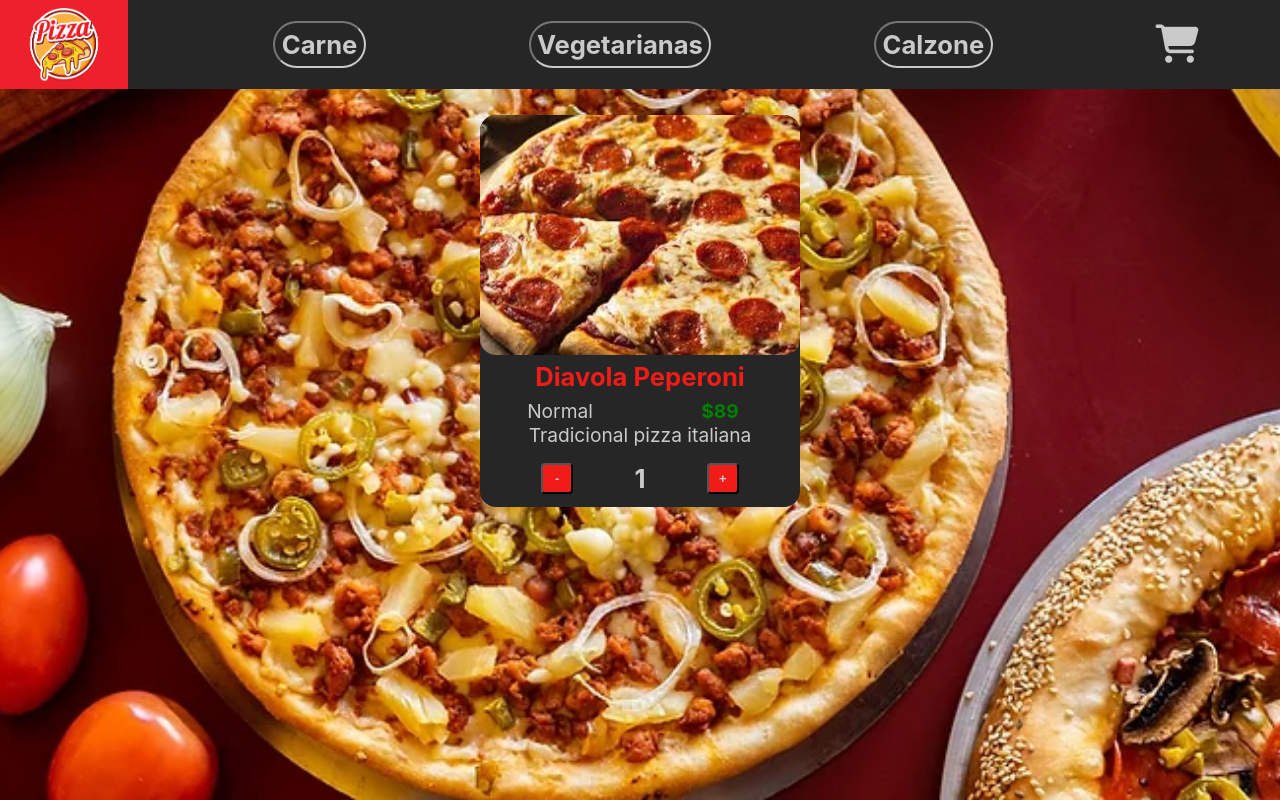
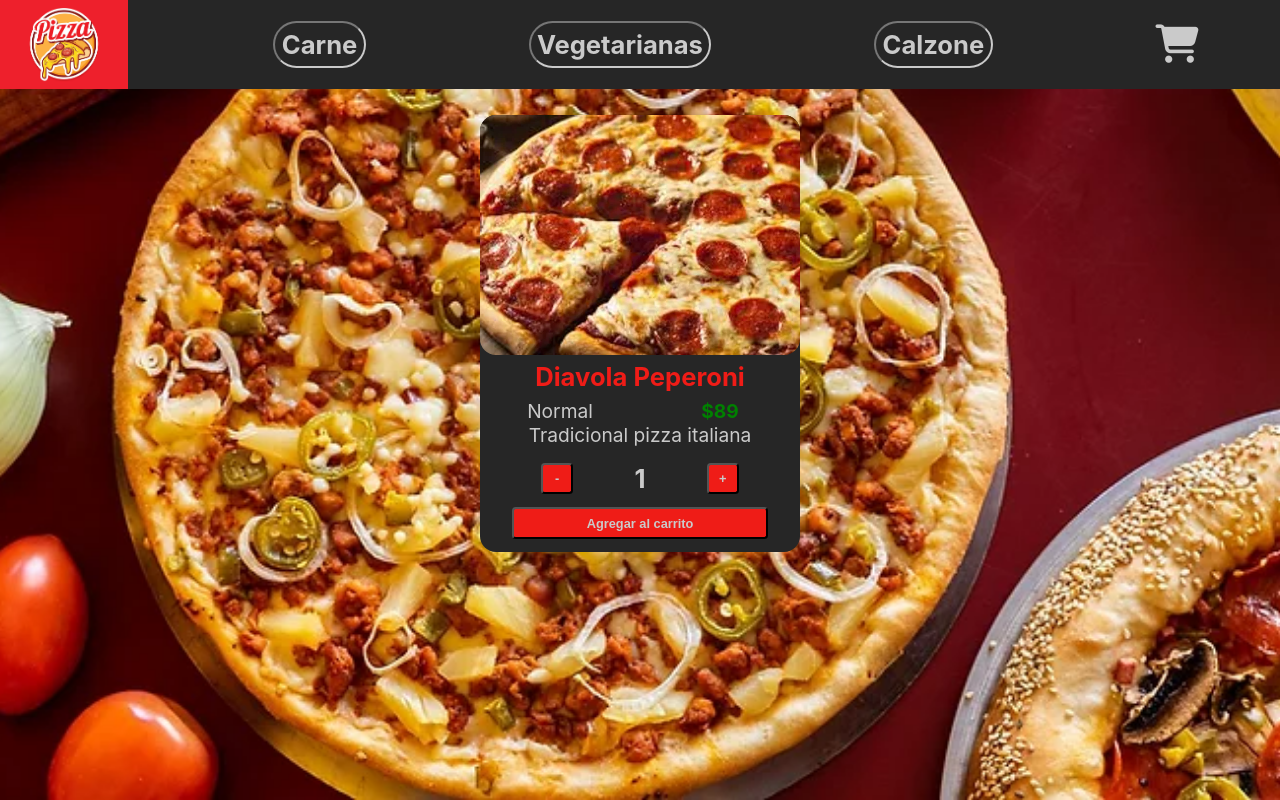
Before and after one commit to Raul-CL/Pizza-Shop-Corral, a React (Create React App) app: page /item/1 in a window 1280 px wide. Built offline with nearby package versions, Linux system fonts and the light colour scheme.

Commit message:
Agregando contador con funcionalidad

```diff
--- a/src/components/ItemCount/ItemCount.css
+++ b/src/components/ItemCount/ItemCount.css
@@ -1,23 +1,27 @@
-.itemCountContainer {
+.itemCountContainer{
     color: #cacaca;
     display: flex;
     justify-content: space-evenly;
     /* margin-top: auto; */
     padding-bottom: 1vmax;
-
+    flex-wrap: wrap;
     font-weight: bold;
     margin-top: 1em;
   }
-.itemCountContainer button {
+  .btnCount{
     text-align: center;
-  padding: 0.5vmax;
+    padding: .5vmax;
     font-size: 1vmax;
-  border-radius: 0.3vmax;
+    border-radius: .3vmax;
     background-color: #ef1c17;
     color: #cacaca;
     font-weight: bold;
     width: 2.5vmax;
   }
-.itemCountContainer label {
+.itemCountContainer label{
   font-size: 2vmax;
 }
+.btnCountAdd{
+  width: 80%;
+  margin-top: 1vmax;
+}
--- a/src/components/ItemCount/ItemCount.js
+++ b/src/components/ItemCount/ItemCount.js
@@ -1,28 +1,24 @@
 import React, { useState } from 'react'
 import "./ItemCount.css"
 
-export const ItemCount = ({stock,initial}) => {
 
-  const [counter, setCounter] = useState(+initial)
+export const ItemCount = ({stock, initial, onAdd}) => {
 
-  const plus = e =>{
-    console.log(counter)
-    counter < stock
-    ? setCounter(counter +1)
-    : console.log("Esto insuficiente... lo sentimos")
+  const [count, setCount] = useState(initial)
+
+  const add = () =>{
+    count < stock && setCount(count + 1)
   }
-
-  const less = e =>{
-    //console.log(e)
-    counter > 1 && setCounter(counter -1)
-
+  const remove = () =>{
+    count > initial && setCount(count - 1)
   }
 
   return (
     <div className='itemCountContainer'>
-        <button className='btnCount' onClick={e =>{less(e)}}>-</button>
-        <label>{counter}</label>
-        <button className='btnCount' onClick={e =>{plus(e)}}>+</button>
+        <button className='btnCount' onClick={()=>{remove()}}>-</button>
+        <label>{count}</label>
+        <button className='btnCount' onClick={()=>{add()}}>+</button>
+        <button className='btnCount btnCountAdd' onClick={()=>{onAdd(count)}}>Agregar al carrito</button>
     </div>
   )
 }
--- a/src/components/ItemDetail/ItemDetail.js
+++ b/src/components/ItemDetail/ItemDetail.js
@@ -1,14 +1,14 @@
 import React from 'react'
 import ItemCount from '../ItemCount/ItemCount'
+import { useState } from 'react'
 
 
 export const ItemDetail = ({item}) => {
 
-  const onAdd = (cantidad) => {
-    console.log("seleccionaste ", cantidad, " items")
+  const onAdd = (number) => {
+    console.log("tienes "+number+" elementos")
   }
 
-  console.log(item)
   return (
     <article className='itemDetail' key={item.id}>
       <img src={item.thumbnail} alt={item.title}></img>
@@ -19,7 +19,7 @@ export const ItemDetail = ({item}) => {
         <label className='description'>{item.description}</label>
       </div>
 
-      <ItemCount stock={item.stock} price={item.price} initial='1'></ItemCount>
+      <ItemCount stock={item.stock} initial='1' onAdd={onAdd} ></ItemCount>
 
     </article>
   )
--- a/src/components/Loader/Loader.js
+++ b/src/components/Loader/Loader.js
@@ -4,7 +4,7 @@ import React from 'react'
 export const Loader = () => {
   return (
     <div className='LoaderContainer'>
-        <div class="lds-ripple"><div></div><div></div></div>
+        <div className="lds-ripple"><div></div><div></div></div>
     </div>
   )
 }
```
Lines whose indentation alone changed are shown as unchanged.
